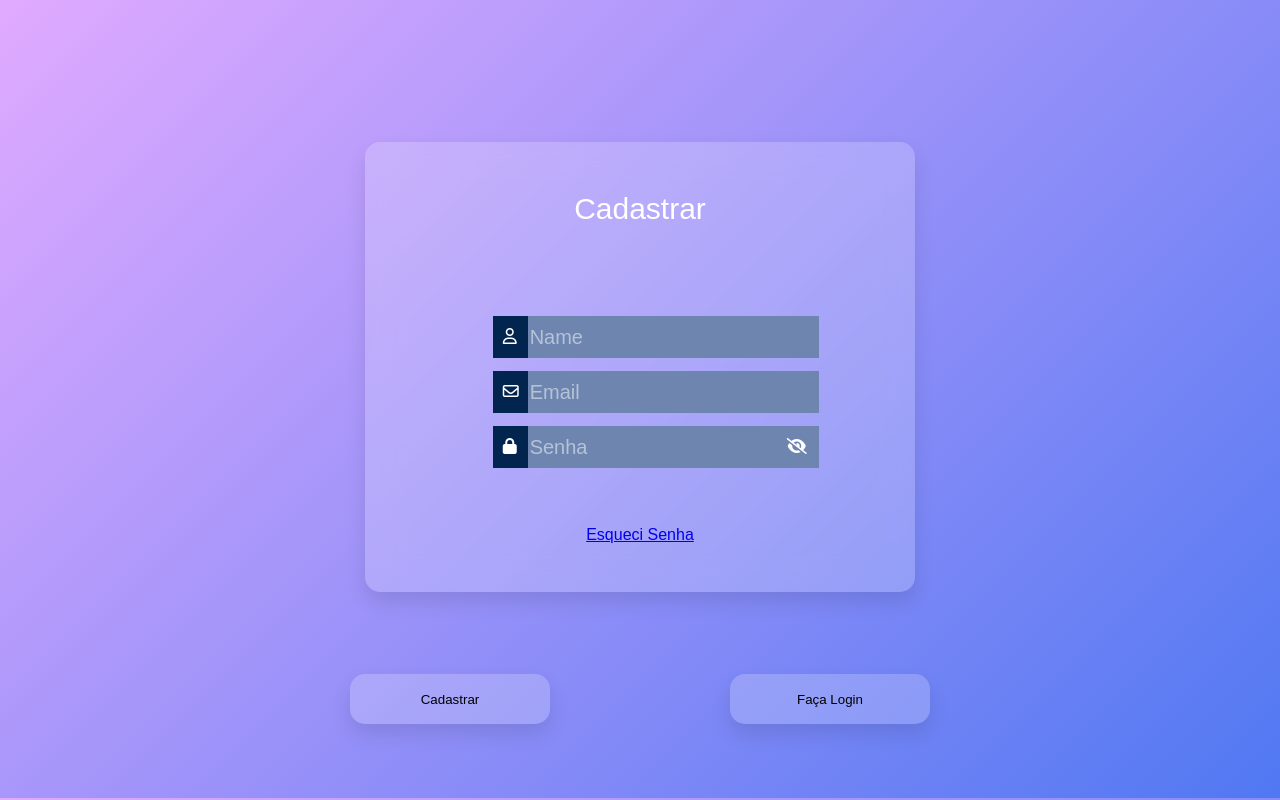
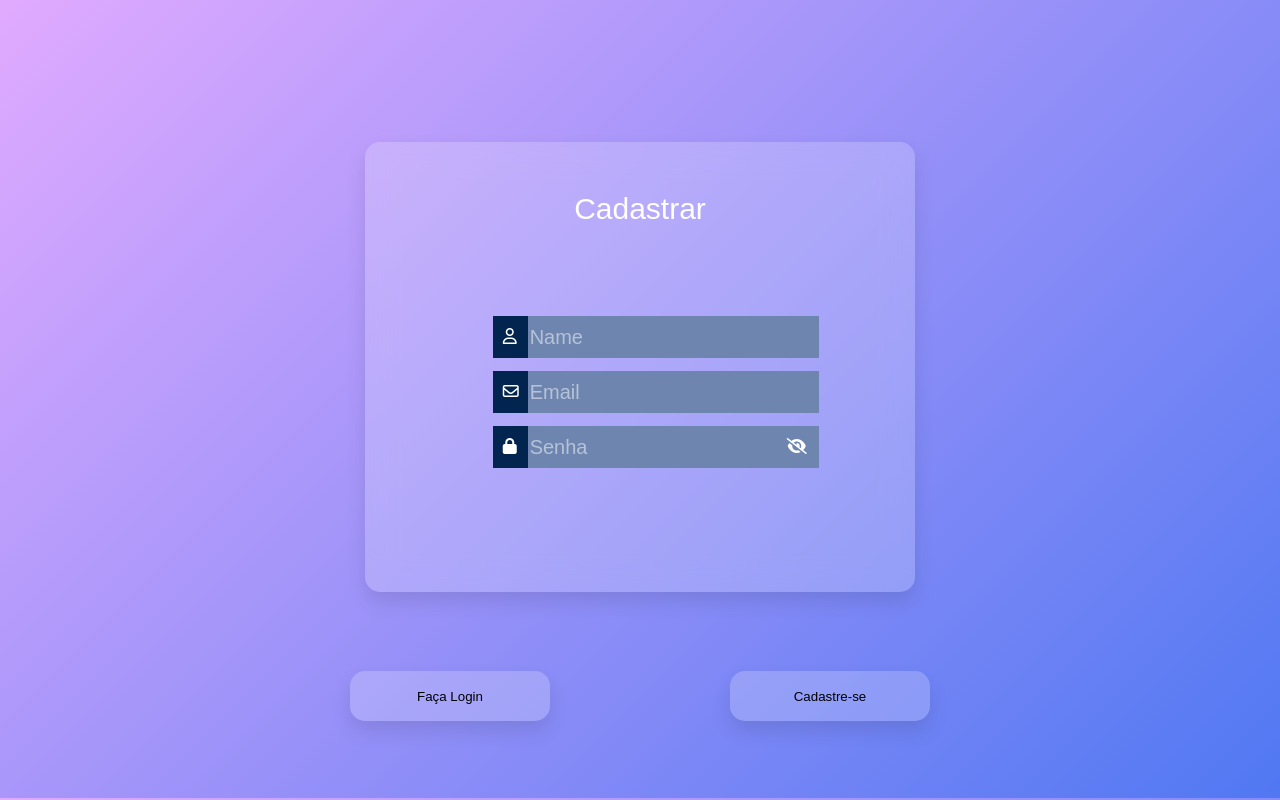
Before and after one commit to luan048/LoginPage-Authentication, a React (Vite) app in the folder front-end/: page / in a window 1280 px wide. Both pictures are taken after a click on the button "Cadastre-se". Built offline with nearby package versions, Linux system fonts and the light colour scheme.

Commit message:
Update SignUp Estructure

```diff
--- a/front-end/src/App.css
+++ b/front-end/src/App.css
@@ -92,14 +92,6 @@ body {
 }
 /*Fim Icons*/
 
-.forgot-password {
-    margin-bottom: 90px;
-}
-
-.forgot-password:hover {
-    color: black;
-}
-
 /*Fim Inputs Section*/
 
 .login-button,
@@ -124,5 +116,5 @@ body {
 .extra-buttons {
     display: flex;
     gap: 180px;
-    margin-top: 40px;
+    margin-top: 145px;
 }
--- a/front-end/src/App.jsx
+++ b/front-end/src/App.jsx
@@ -1,6 +1,6 @@
 import React from "react";
 import {useState} from 'react'
-import { Link, useNavigate } from "react-router-dom";
+import { useNavigate } from "react-router-dom";
 
 import './App.css'
 
@@ -39,16 +39,15 @@ function App() {
 
                 </div>
 
-                {/* Link Forget-Password */}
-                <Link className="forgot-password" to={"/forgetpass"}>Esqueci Senha</Link>
-                {/* Fim Link Forget-Password */}
+                <div className="extra-buttons">
+                    <button className="signup-button" onClick={() => navigate("/")}>Faça Login</button>
 
-                <div className="extra-buttons">
-                    <button className="signup-button">Cadastrar</button>  {/* AINDA SEM FUNCIONALIDADE DE ROTAS*/}
+                    {/* AQUI SERÁ UMA FUNÇÃO CONECTADA COM A API PARA CADASTRAR NOVOS USUÁRIOS */}
 
-                    {/* Button to Sign In */}
-                    <button className="login-button" onClick={() => navigate("/signin")}>Faça Login</button>
-                    {/* Fim Button to Sign In */}
+                    {/* Button to SignUp */}
+                    <button className="login-button">Cadastre-se</button> {/*AINDA SEM FUNÇÕES */}
+                    {/* END Button to SignUp */}
+
                 </div>
             </div>
         </>
```
